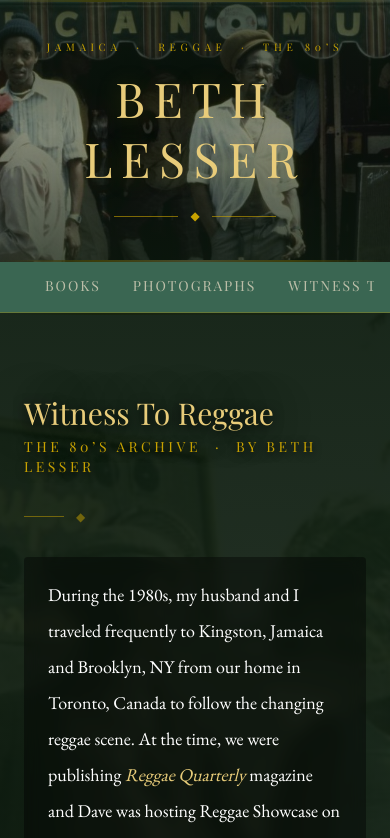
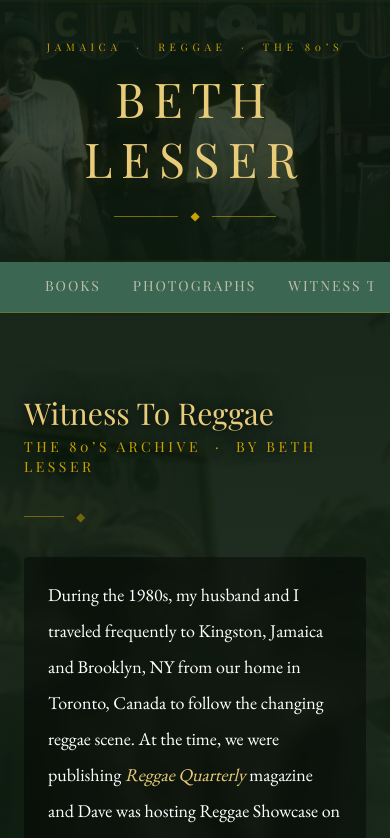
Before and after one commit to KojoObeng/bethwebsite, a Next.js app: page / in a window 390 px wide. Shown: the top 838 px of the page. Built offline with nearby package versions, Linux system fonts and the light colour scheme.

Commit message:
feat: mobile fixes

```diff
--- a/app/layout.tsx
+++ b/app/layout.tsx
@@ -50,7 +50,7 @@ export default function RootLayout({
           {/* Overlay */}
           <div className={`absolute inset-0 pointer-events-none ${
             HEADER_IMAGE_URL
-              ? 'bg-gradient-to-b from-[#0D1C0F]/75 via-[#0D1C0F]/50 to-[#0D1C0F]/75'
+              ? 'bg-gradient-to-b from-[#0D1C0F]/95 via-[#0D1C0F]/80 to-[#0D1C0F]/95 sm:from-[#0D1C0F]/75 sm:via-[#0D1C0F]/50 sm:to-[#0D1C0F]/75'
               : 'jamaica-texture'
           }`} />
 
```
